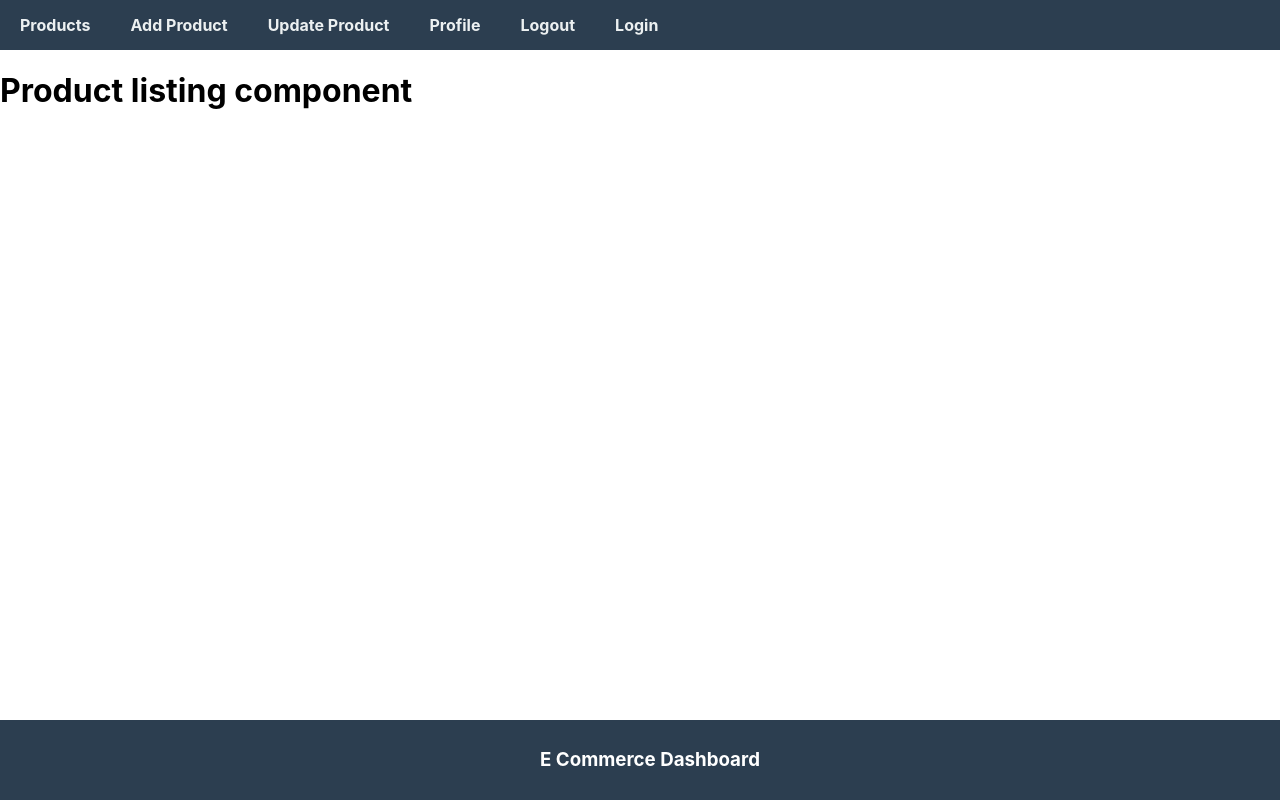
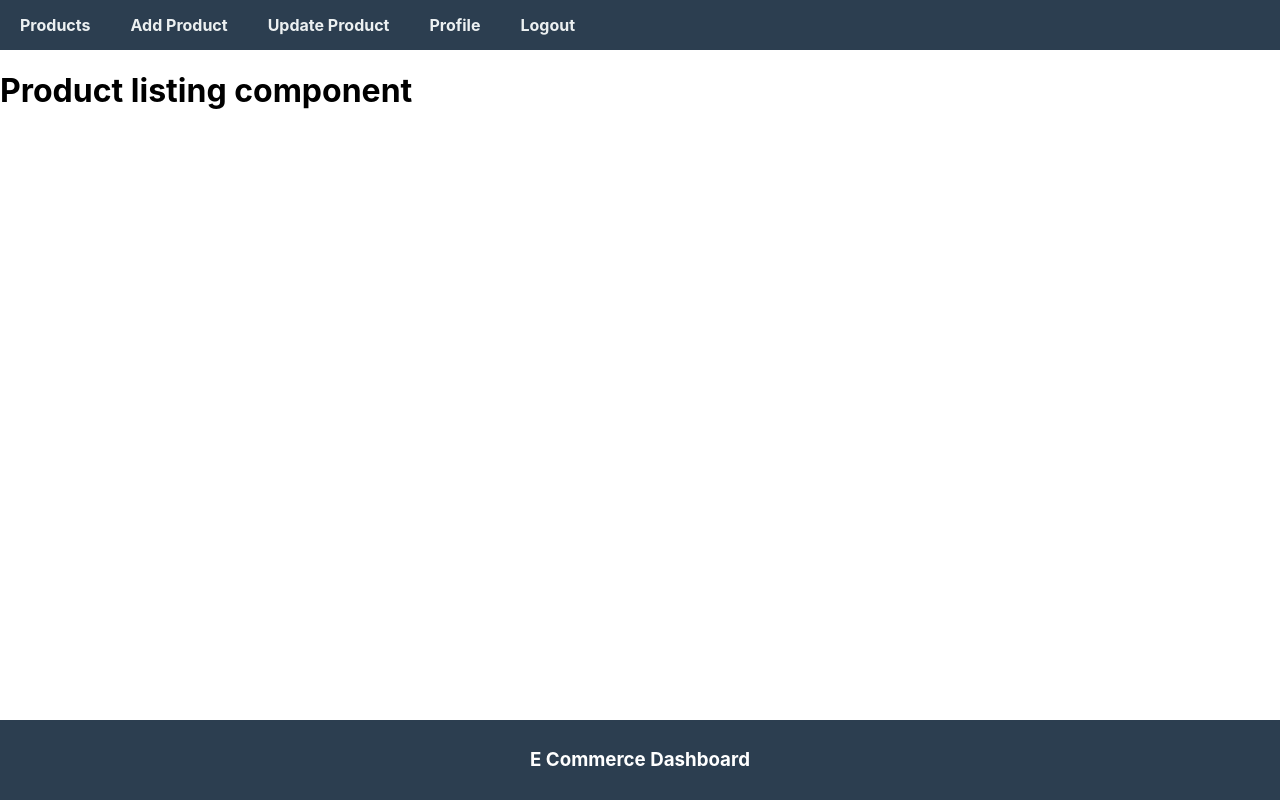
Before and after one commit to phsp-rohit/e-dashboard, a React (Create React App) app in the folder front_end/: page / in a window 1280 px wide. Built offline with nearby package versions, Linux system fonts and the light colour scheme; sample sign-in values are in the browser's storage.

Commit message:
Login API integration

```diff
--- a/front_end/src/App.css
+++ b/front_end/src/App.css
@@ -1,4 +1,10 @@
 /* Horizontal Navbar */
+/* REMOVE default browser margin */
+body {
+  margin: 0;
+  padding: 0;
+}
+
 .nav-ul {
   list-style: none;           /* Remove bullets */
   display: flex;              /* Horizontal layout */
@@ -6,15 +12,21 @@
   padding: 0;
   margin: 0;
   background-color: #2c3e50; /* Dark navbar background */
+  width: 100%;
+  box-sizing: border-box;
 }
 .footer {
   text-align: center;
   padding: 10px;
   background-color: #2c3e50;
   color: white;
-  position: absolute;
+  position: fixed;
   bottom: 0;
   width: 100%;
+  left: 0;
+  bottom: 0;
+  width: 100%;
+  box-sizing: border-box;
 }
 
 .nav-ul li {
--- a/front_end/src/components/Login.js
+++ b/front_end/src/components/Login.js
@@ -1,10 +1,33 @@
-import React from "react";
+import React, { useEffect } from "react";
+import { useNavigate } from "react-router-dom";
 
 const Login = () => {
     const [email, setEmail] = React.useState("");
     const [password, setPassword] = React.useState("");
+    const navigate = useNavigate();
+    useEffect(() => {
+        const auth = localStorage.getItem("user");
+        if (auth) {
+            navigate('/');
+        }
+    });
     const handleLogin = async () => {
-        console.warn(email, password);
+        console.warn("email:", email, "password:", password);
+        let result = await fetch("http://localhost:5000/login", {
+            method: 'POST',
+            body: JSON.stringify({ email, password }),
+            headers: {
+                "Content-Type": "application/json"
+            }
+        });
+        result = await result.json();
+        console.warn(result);
+        if (result.name) {
+            localStorage.setItem("user", JSON.stringify(result));
+            navigate('/');
+        } else {
+            alert("Please enter correct details");
+        }
     }
     return (
         <div className="login">
--- a/front_end/src/components/Nav.js
+++ b/front_end/src/components/Nav.js
@@ -16,10 +16,12 @@ const Nav = () => {
       <li><Link to="/update">Update Product</Link></li>
       <li><Link to="/profile">Profile</Link></li>
 
-      <li> {auth ?  <Link onClick={logout} to="/signup">Logout</Link> :
-       <Link to="/signup">Sign Up</Link>}</li>
-            <li><Link to="/login">Login</Link></li>
-
+         {
+           auth ?<li><Link onClick={logout} to="/signup">Logout</Link></li> :
+           <>
+            <li><Link to="/signup">Sign Up</Link></li>
+            <li><Link to="/login">Login</Link></li></>
+         }
 
     </ul>
   );
```
